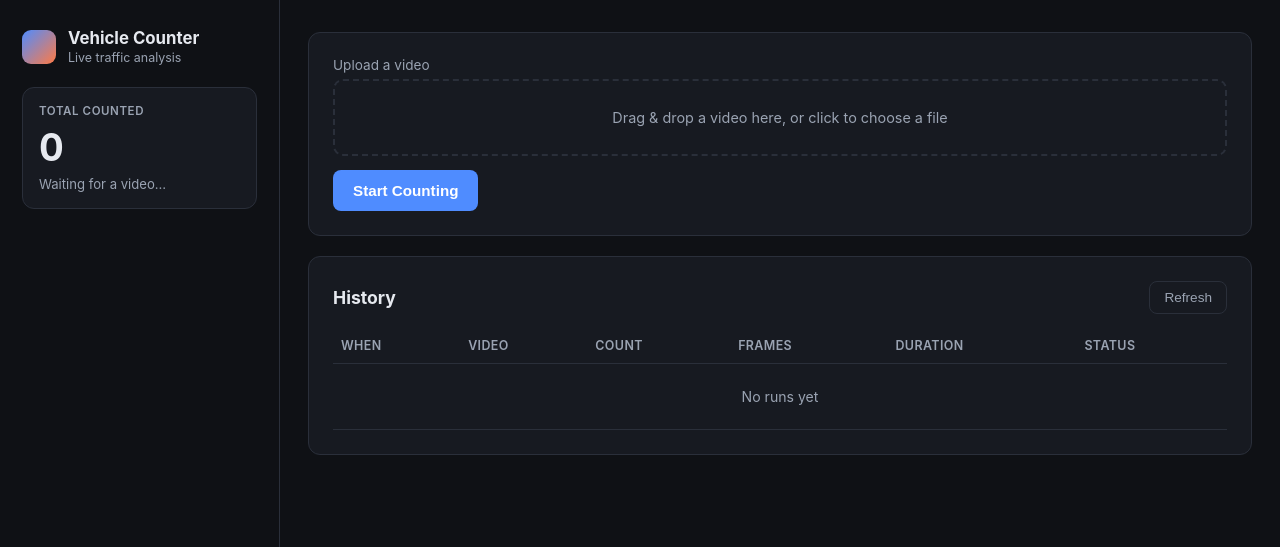
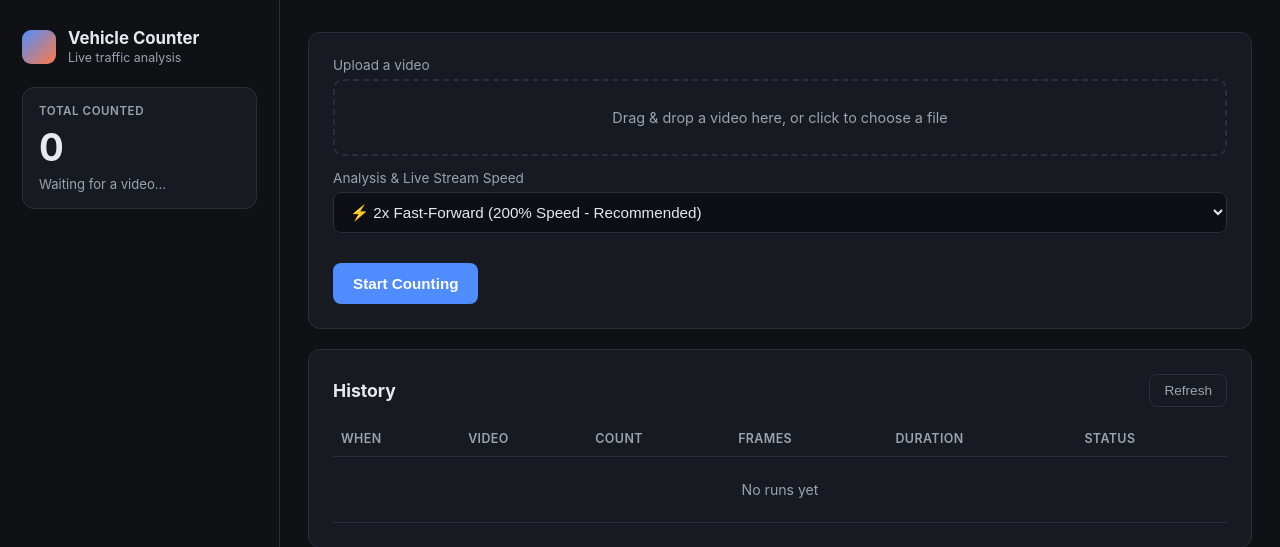
Before and after one commit to Pias009/py_opencv, a Flask app: page / in a window 1280 px wide. Shown: the top 547 px of the page. Run offline with Flask 3, Linux system fonts and the light colour scheme; data that the repository does not hold is empty.

Commit message:
feat: add speed selection UI and implement frame striding for video analysis

```diff
--- a/app/server.py
+++ b/app/server.py
@@ -101,6 +101,7 @@ def refresh_reports(job_id, job, day_dir, day):
 def job_worker(job_id, video_path, source_label):
     job = jobs[job_id]
     frame_sink = make_frame_sink(job)
+    vid_stride = job.get("vid_stride", 2)
 
     day_dir = day_results_dir()
     day = os.path.basename(day_dir)
@@ -122,7 +123,8 @@ def job_worker(job_id, video_path, source_label):
 
         from zero_fault_counter import run_zero_fault_counter
         run_zero_fault_counter(video_path, job, lines=lines, model_key="bnvd",
-                               conf_threshold=0.35, imgsz=640, frame_sink=frame_sink)
+                               conf_threshold=0.35, imgsz=640, vid_stride=vid_stride,
+                               frame_sink=frame_sink)
     except Exception as e:
         job["status"] = "error"
         job["error"] = str(e)
@@ -154,6 +156,15 @@ def api_start():
     ext = os.path.splitext(filename)[1].lower()
     if ext not in ALLOWED_EXT:
         return jsonify({"error": f"Unsupported file type: {ext}"}), 400
+
+    speed_val = request.form.get("speed", "2")
+    try:
+        vid_stride = int(speed_val)
+        if vid_stride < 1 or vid_stride > 5:
+            vid_stride = 2
+    except ValueError:
+        vid_stride = 2
+
     unique_name = f"{uuid.uuid4().hex}_{filename}"
     save_path = os.path.join(UPLOAD_DIR, unique_name)
     f.save(save_path)
@@ -170,7 +181,8 @@ def api_start():
         "categories": {},
         "frame_idx": 0,
         "total_frames": 0,
-        "speed_mode": "full",
+        "vid_stride": vid_stride,
+        "speed_mode": f"{vid_stride}x Fast-Forward",
         "reanalyzed": 0,
     }
     with jobs_lock:
--- a/app/static/app.js
+++ b/app/static/app.js
@@ -61,8 +61,12 @@ async function startJob() {
   startBtn.disabled = true;
   startBtn.textContent = "Uploading…";
 
+  const speedSelect = document.getElementById("speed-select");
+  const speed = speedSelect ? speedSelect.value : "2";
+
   const formData = new FormData();
   formData.append("file", file);
+  formData.append("speed", speed);
 
   try {
     const res = await fetch("/api/start", { method: "POST", body: formData });
--- a/app/static/style.css
+++ b/app/static/style.css
@@ -184,13 +184,15 @@ body {
 }
 
 .field input[type="text"],
-.field input[type="number"] {
+.field input[type="number"],
+.speed-select {
   background: #0d0f14;
   border: 1px solid var(--border);
   border-radius: 8px;
   padding: 10px 12px;
   color: var(--text);
   font-size: 0.95rem;
+  width: 100%;
 }
 
 .field input[type="file"] {
--- a/app/templates/index.html
+++ b/app/templates/index.html
@@ -63,7 +63,15 @@ FINISH: unreviewed and undocumented is unfinished; this build ends with the fini
           <input id="file-input" type="file" accept=".mp4,.avi,.mov,.mkv,.webm" hidden>
         </div>
       </div>
-      <button id="start-btn">Start Counting</button>
+      <div class="field" style="margin-top: 14px;">
+        <label for="speed-select">Analysis &amp; Live Stream Speed</label>
+        <select id="speed-select" class="speed-select">
+          <option value="2" selected>⚡ 2x Fast-Forward (200% Speed - Recommended)</option>
+          <option value="1">⏱️ 1x Normal Speed (100% Speed)</option>
+          <option value="3">🚀 3x Ultra Fast (300% Speed)</option>
+        </select>
+      </div>
+      <button id="start-btn" style="margin-top: 16px;">Start Counting</button>
       <p class="error" id="error-msg" hidden></p>
     </section>
 
```
